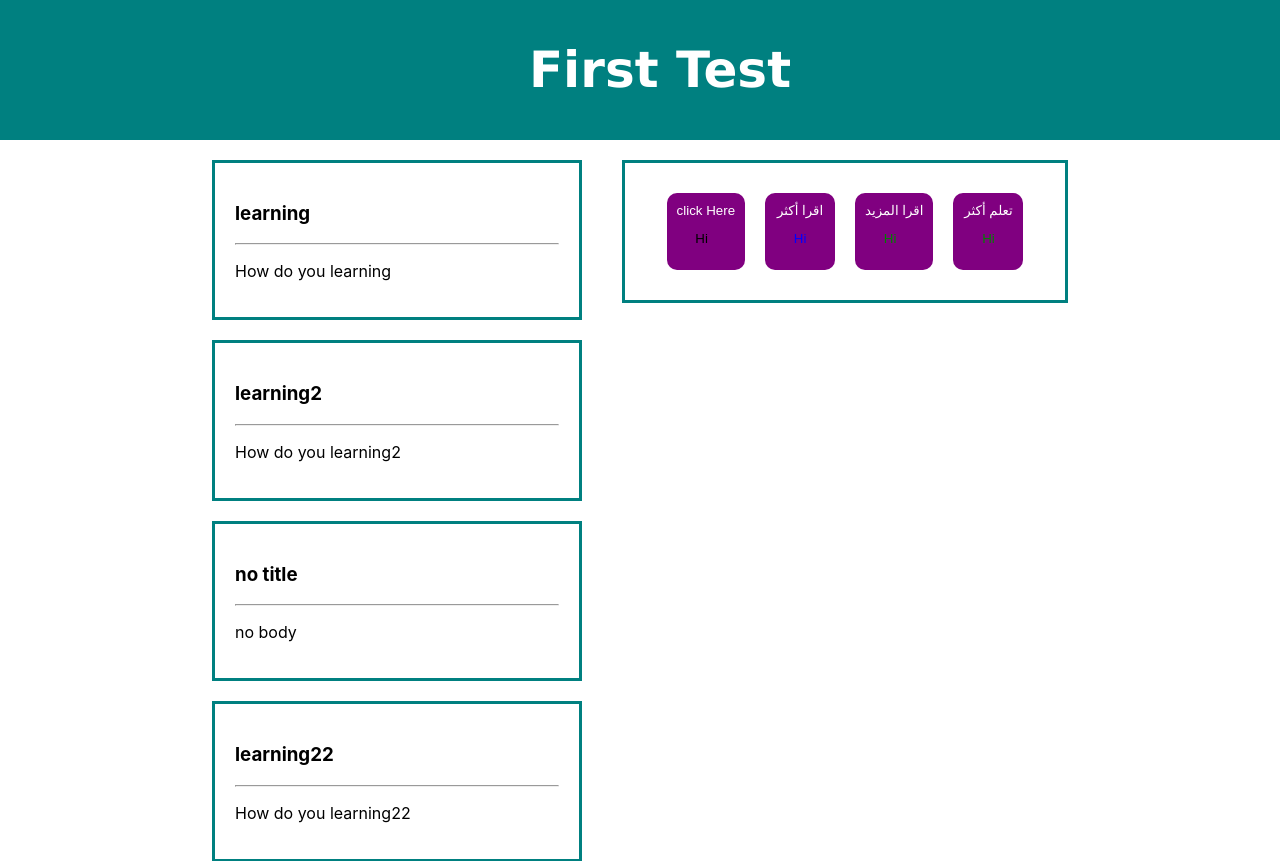
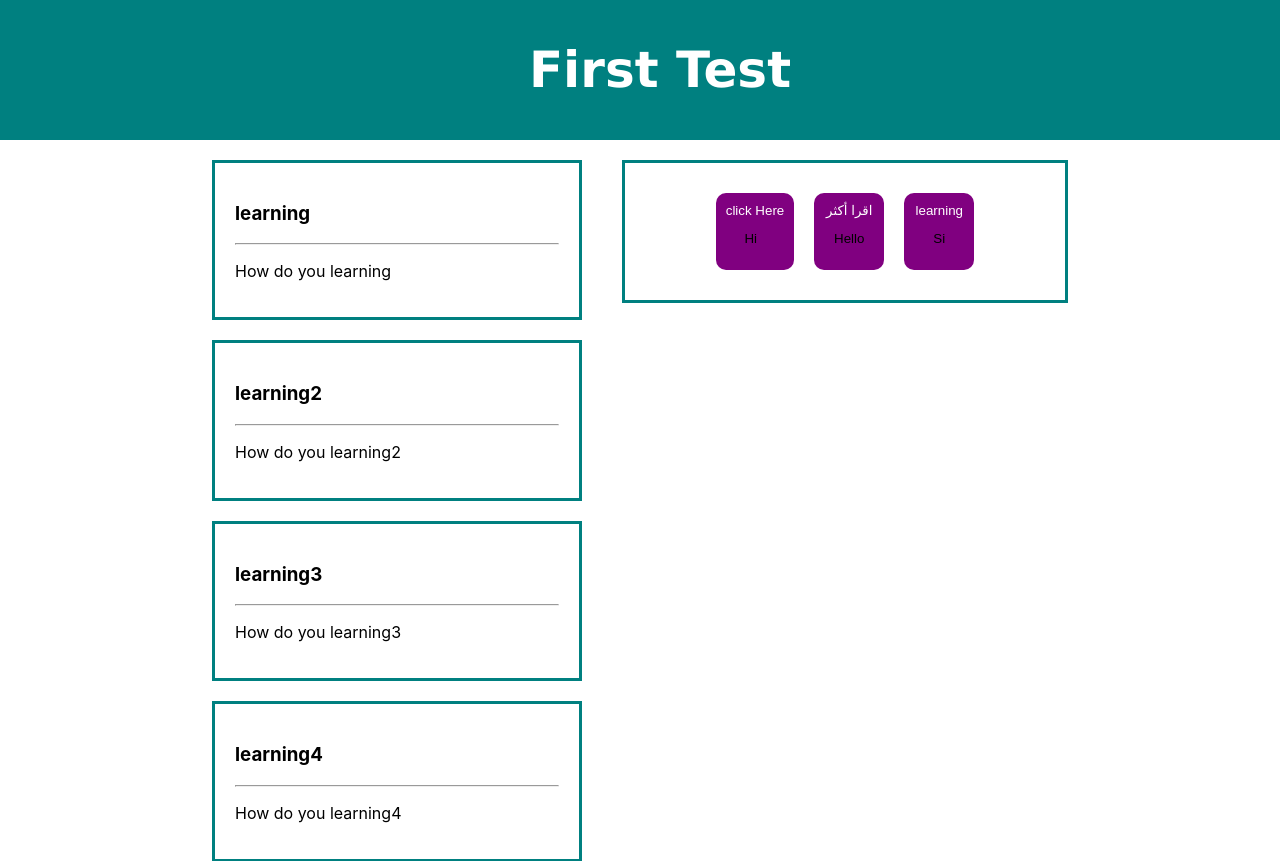
Before and after one commit to rawanIbrahim-59/react, a React (Create React App) app: page / in a window 1280 px wide. Shown: the top 861 px of the page. Built offline with nearby package versions, Linux system fonts and the light colour scheme.

Commit message:
tset with list rendering

```diff
--- a/src/App.js
+++ b/src/App.js
@@ -3,19 +3,23 @@ import Header from './Header';
 import Post from './Post';
 import SideMenu from './SideMenu';
 function App() {
+  const posts=[
+    {id:1, title:"learning", body:"How do you learning"},
+    {id:1, title:"learning2", body:"How do you learning2"},
+    {id:1, title:"learning3", body:"How do you learning3"},
+    {id:1, title:"learning4", body:"How do you learning4"},
+  ];
+
+  const PostsList= posts.map((post)=>{
+    return <Post key={post.id} title={post.title} body={post.body}/>
+  });
   return (
     <div>
       <Header />
       <div style={{display: "flex", justifyContent: "center", alignItems: "center"  }}>
         <div style={{ display: "flex",width:"70%"}}>
           <div style={{ width: "80%" }}>
-            <Post title="learning" body="How do you learning"/>
-            <Post title="learning2" body="How do you learning2" />
-            <Post />
-            <Post title="learning22" body="How do you learning22" />
-            <Post />
-            <Post  title="learning222" body="How do you learning222"/>
-
+            {PostsList}
           </div>
           <div>
             <SideMenu />
--- a/src/SideMenu.js
+++ b/src/SideMenu.js
@@ -1,28 +1,18 @@
 import TagHoverButton from "./TagHoveButton";
+
 function SideMenu() {
+  const categories = [
+    {id:1, title:"click Here",c:(<p style={{color:"black", width:"50px"}}>Hi</p>)},
+    {id:1, title:"اقرا أكثر",c:(<p style={{color:"black", width:"50px"}}>Hello</p>)},
+    {id:1, title:"learning",c:(<p style={{color:"black", width:"50px"}}>Si</p>)},
+
+  ];
+  const CatList =categories.map((cat)=>{
+    return <TagHoverButton key={cat.id} title={cat.title}>{cat.c}</TagHoverButton>
+  })
   return (
     <div style={{padding:"20px", border: "3px solid teal", margin:"20px", flexWrap:"wrap", display: "flex", justifyContent: "center", alignItems: "center", width:"400px"}}>
-        <TagHoverButton title="click Here" >
-          <p style={{color:"black", width:"50px"}}>Hi</p>
-        </TagHoverButton>
-
-        <TagHoverButton title="اقرا أكثر">
-          <p style={{color:"blue", width:"50px"}}>Hi</p>
-        </TagHoverButton>
-
-        <TagHoverButton title="اقرا المزيد" >
-          <p style={{color:"green", width:"50px"}}>Hi</p>
-        </TagHoverButton>
-
-        <TagHoverButton title="تعلم أكثر" >
-          <p style={{color:"green", width:"50px"}}>Hi</p>
-        </TagHoverButton>
-
-        <TagHoverButton >
-          <p style={{color:"green", width:"50px"}}>Hi</p>
-        </TagHoverButton>
-
-
+      {CatList}
     </div>
   );
 }
```
